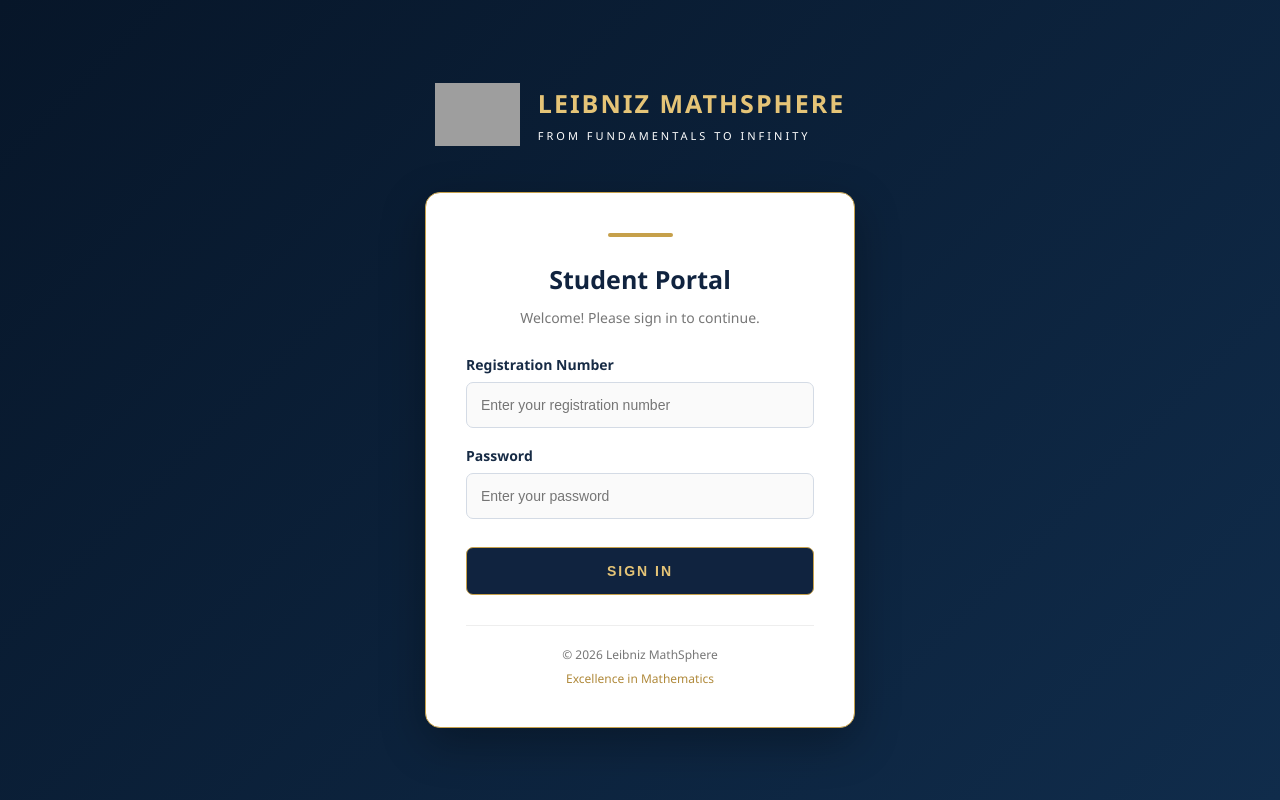
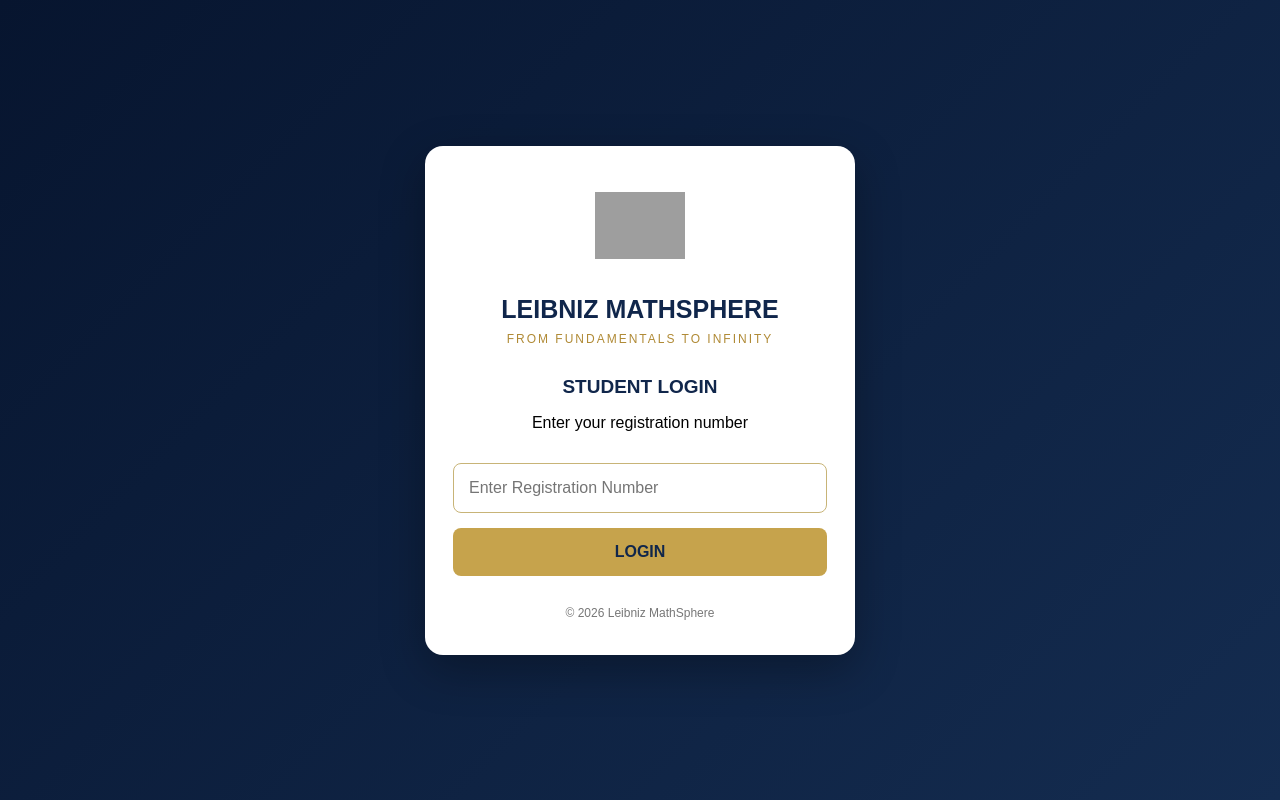
Before and after one commit to balamathsgnc26/leibniz-mathsphere-portal, a plain HTML site: page index.html in a window 1280 px wide. Drawn offline with Linux system fonts and the light colour scheme; grey boxes are pictures that could not be loaded.

Commit message:
Update index.html

```diff
--- a/index.html
+++ b/index.html
@@ -1,4 +1,3 @@
-
 
 <!DOCTYPE html>
 <html lang="en">
@@ -6,62 +5,195 @@
 <meta charset="UTF-8">
 <meta name="viewport" content="width=device-width, initial-scale=1.0">
 <title>Leibniz MathSphere | Student Portal</title>
-  <link rel="stylesheet" href="style.css">
+
+<style>
+* {
+  box-sizing: border-box;
+}
+
+body {
+  margin: 0;
+  min-height: 100vh;
+  display: flex;
+  align-items: center;
+  justify-content: center;
+  padding: 20px;
+  font-family: Arial, sans-serif;
+  background: linear-gradient(135deg, #07152f, #142c50);
+}
+
+.login-card {
+  width: 100%;
+  max-width: 430px;
+  background: #ffffff;
+  border-radius: 18px;
+  padding: 35px 28px;
+  text-align: center;
+  box-shadow: 0 15px 45px rgba(0,0,0,.3);
+}
+
+.logo {
+  width: 90px;
+  height: 90px;
+  object-fit: contain;
+  margin-bottom: 12px;
+}
+
+h1 {
+  color: #10264b;
+  font-size: 25px;
+  margin: 8px 0;
+}
+
+.tagline {
+  color: #b08a35;
+  font-size: 12px;
+  letter-spacing: 2px;
+  margin-bottom: 30px;
+}
+
+h2 {
+  color: #10264b;
+  font-size: 19px;
+}
+
+input {
+  width: 100%;
+  padding: 15px;
+  margin: 15px 0;
+  border: 1px solid #c8b477;
+  border-radius: 8px;
+  font-size: 16px;
+  outline: none;
+}
+
+input:focus {
+  border: 2px solid #b08a35;
+}
+
+button {
+  width: 100%;
+  padding: 15px;
+  background: #c6a34c;
+  color: #10264b;
+  border: none;
+  border-radius: 8px;
+  font-size: 16px;
+  font-weight: bold;
+  cursor: pointer;
+}
+
+button:hover {
+  background: #dfc16e;
+}
+
+#message {
+  margin-top: 18px;
+  font-size: 14px;
+  color: #b3261e;
+}
+
+.footer {
+  margin-top: 30px;
+  color: #777;
+  font-size: 12px;
+}
+</style>
 </head>
 
 <body>
 
-  <header class="top-header">
-    <img src="logo.png" alt="Leibniz MathSphere Logo" class="academy-logo">
-    <div>
+<div class="login-card">
+
+  <img src="logo.png" class="logo"
+       alt="Leibniz MathSphere Logo"
+       onerror="this.style.display='none'">
+
   <h1>LEIBNIZ MATHSPHERE</h1>
-      <p>FROM FUNDAMENTALS TO INFINITY</p>
+
+  <div class="tagline">
+    FROM FUNDAMENTALS TO INFINITY
   </div>
-  </header>
 
-  <main class="login-container">
+  <h2>STUDENT LOGIN</h2>
 
-    <div class="gold-line"></div>
-
-    <h2>Student Portal</h2>
-    <p class="welcome">Welcome! Please sign in to continue.</p>
+  <p>Enter your registration number</p>
 
   <form id="loginForm">
-
-      <label for="registration">Registration Number</label>
     <input
       type="text"
       id="registration"
-        placeholder="Enter your registration number"
-        autocomplete="username"
+      placeholder="Enter Registration Number"
+      autocomplete="off"
       required
     >
 
-      <label for="password">Password</label>
-      <input
-        type="password"
-        id="password"
-        placeholder="Enter your password"
-        autocomplete="current-password"
-        required
-      >
-
-      <button type="submit">SIGN IN</button>
-
-      <p id="message"></p>
-
+    <button type="submit">LOGIN</button>
   </form>
 
-    <div class="bottom-line"></div>
+  <div id="message"></div>
 
-    <footer>
+  <div class="footer">
     © 2026 Leibniz MathSphere
-      <span>Excellence in Mathematics</span>
-    </footer>
+  </div>
 
-  </main>
+</div>
 
-  <script type="module" src="app.js"></script>
+<script>
+const pages = [
+  {
+    prefix: "LMSSS092026",
+    url: "https://sites.google.com/view/leibnizmathsphereacademy/class-9"
+  },
+  {
+    prefix: "LMSSS102026",
+    url: "https://sites.google.com/view/leibnizmathsphereacademy/class-10"
+  },
+  {
+    prefix: "LMSHS112026",
+    url: "https://sites.google.com/view/leibnizmathsphereacademy/class-11"
+  },
+  {
+    prefix: "LMSHS122026",
+    url: "https://sites.google.com/view/leibnizmathsphereacademy/class-12"
+  },
+  {
+    prefix: "LMSUMEM202601",
+    url: "https://sites.google.com/view/leibnizmathsphereacademy/university-mathematics"
+  }
+];
+
+document.getElementById("loginForm")
+.addEventListener("submit", function(event) {
+
+  event.preventDefault();
+
+  const registration = document
+    .getElementById("registration")
+    .value.trim()
+    .toUpperCase();
+
+  const message = document.getElementById("message");
+
+  const matchedPage = pages.find(page =>
+    registration.startsWith(page.prefix)
+  );
+
+  if (!matchedPage) {
+    message.textContent =
+      "Invalid registration number. Please check and try again.";
+    return;
+  }
+
+  message.style.color = "#167a43";
+  message.textContent = "Login successful! Redirecting...";
+
+  setTimeout(function() {
+    window.location.href = matchedPage.url;
+  }, 1000);
+
+});
+</script>
 
 </body>
 </html>
```
Lines whose indentation alone changed are shown as unchanged.
